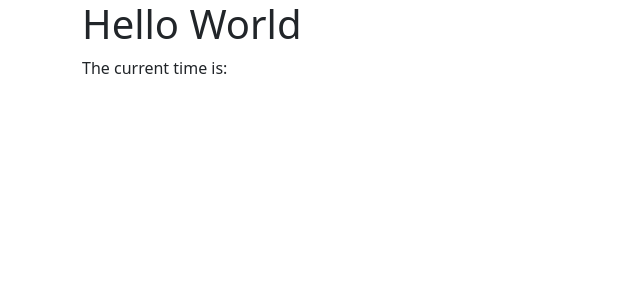
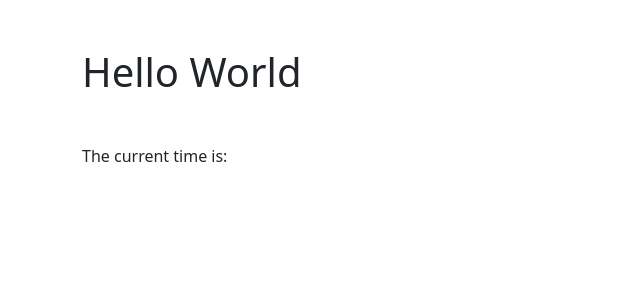
Before and after one commit to heratyian/rails-react-boilerplate, a React (Create React App) app in the folder client/: page / in a window 1280 px wide. Shown: the top 300 px of the page, without its empty margins (0-640 px from the left). Built offline with nearby package versions, Linux system fonts and the light colour scheme; no server answers.

Commit message:
Add sass for styles.

```diff
--- a/client/src/App.tsx
+++ b/client/src/App.tsx
@@ -1,8 +1,6 @@
 import React from 'react';
 
 import Ping from './api/v1/Clock';
-
-import './App.css';
 
 interface S {
   ping: string | null;
@@ -26,7 +24,7 @@
   render() {
     return (
       <div className="container">
-        <h1>Hello World</h1>
+        <h1 className='my-5'>Hello World</h1>
         <p>The current time is: {this.state.ping}</p>
       </div>
     );
--- a/client/src/index.css
+++ /dev/null
@@ -1,13 +0,0 @@
-body {
-  margin: 0;
-  font-family: -apple-system, BlinkMacSystemFont, 'Segoe UI', 'Roboto', 'Oxygen',
-    'Ubuntu', 'Cantarell', 'Fira Sans', 'Droid Sans', 'Helvetica Neue',
-    sans-serif;
-  -webkit-font-smoothing: antialiased;
-  -moz-osx-font-smoothing: grayscale;
-}
-
-code {
-  font-family: source-code-pro, Menlo, Monaco, Consolas, 'Courier New',
-    monospace;
-}
--- a/client/src/index.tsx
+++ b/client/src/index.tsx
@@ -1,9 +1,9 @@
 import React from 'react';
 import ReactDOM from 'react-dom/client';
-import './index.css';
 import App from './App';
 import reportWebVitals from './reportWebVitals';
-import 'bootstrap/dist/css/bootstrap.css';
+
+import './styles/index.scss'
 
 const root = ReactDOM.createRoot(
   document.getElementById('root') as HTMLElement
--- /dev/null
+++ b/client/src/styles/index.scss
@@ -0,0 +1 @@
+@import 'bootstrap/dist/css/bootstrap.css';
```
Also changed, not shown: client/src/App.css (deleted).
